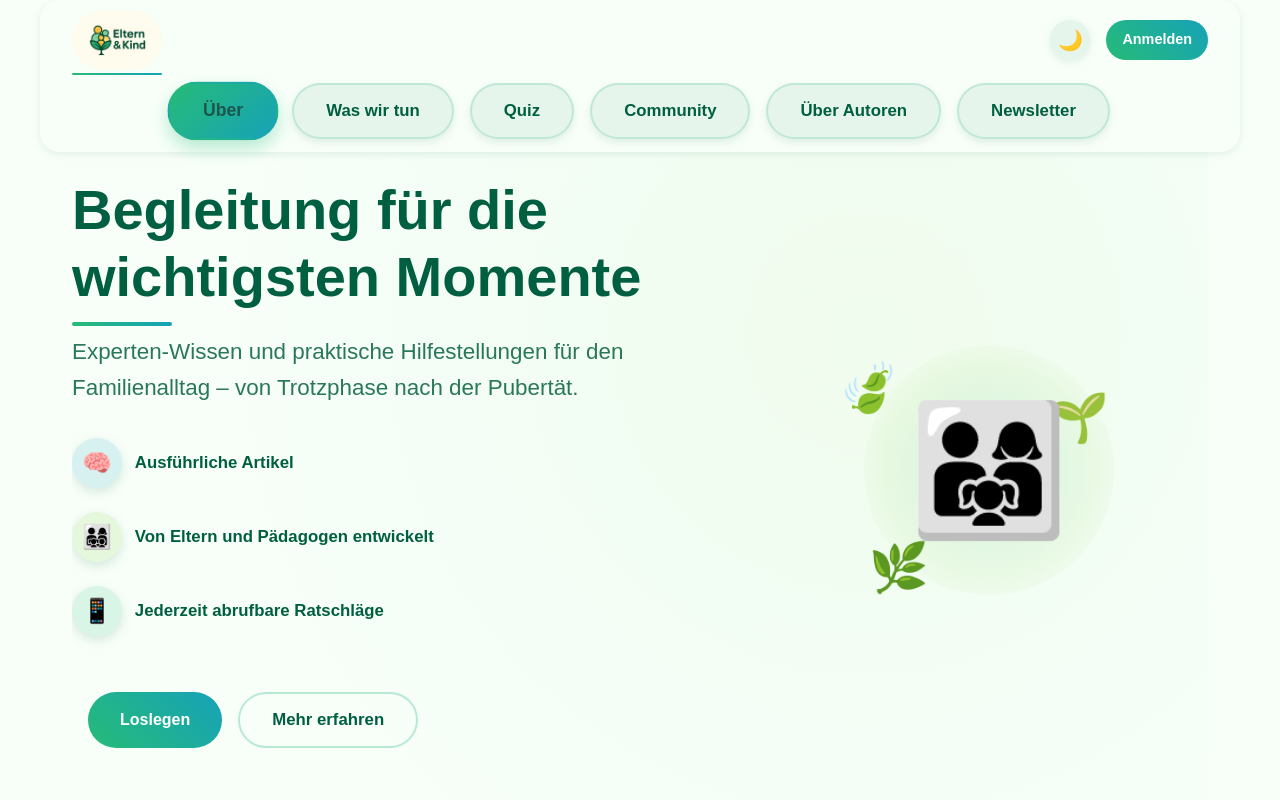
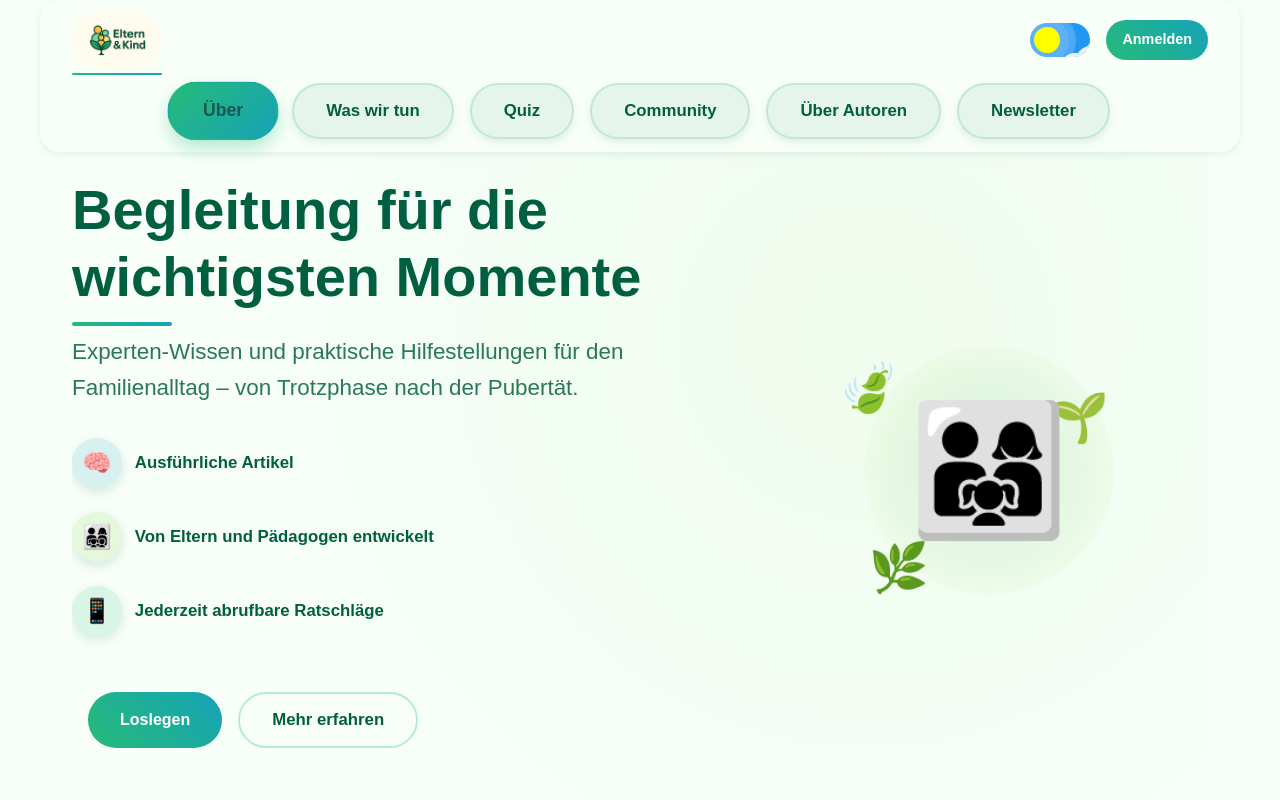
Before and after one commit to DoctorHinky/Final-Project-Frontend, a Vue app: page / in a window 1280 px wide. Shown: the top 800 px of the page. Built offline with nearby package versions, Linux system fonts and the light colour scheme.

Commit message:
Placholder Images addet in AuthorsSection

```diff
--- a/src/components/layout/AppHeader.vue
+++ b/src/components/layout/AppHeader.vue
@@ -119,6 +119,7 @@ export default defineComponent({
   justify-content: space-between;
   border-radius: 20px;
   border-radius: 20px;
+  user-select: none;
 
   @each $theme in ('light', 'dark') {
     .theme-#{$theme} & {
@@ -228,7 +229,7 @@ export default defineComponent({
           transform: scale(1.05);
           @include mixins.glow('green', 'medium', $theme);
           border-color: transparent;
-          transition: all 0.5s;
+          transition: 0.5s;
         }
 
         &:hover::before {
--- a/src/components/pages/LandingPage/Authors.vue
+++ b/src/components/pages/LandingPage/Authors.vue
@@ -20,6 +20,8 @@
 
 <script lang="ts">
 import { defineComponent } from 'vue';
+// Direkte Importe der Bilder
+import authorIcon1 from '@/assets/images/AuthorIcon1.jpg';
 
 export default defineComponent({
   name: 'AuthorsSection',
@@ -28,21 +30,21 @@ export default defineComponent({
       {
         id: 1,
         name: 'Max Mustermann',
-        image: '/images/authors/max.jpg',
+        image: authorIcon1,
         bio: 'Max ist ein erfahrener Autor mit einem Fokus auf Bildung und Erziehung.',
         specialties: ['Erziehungsratgeber', 'Lernmethoden']
       },
       {
         id: 2,
         name: 'Anna Beispiel',
-        image: '/images/authors/anna.jpg',
+        image: authorIcon1,
         bio: 'Anna schreibt leidenschaftlich über kreative Lernmethoden für Kinder.',
         specialties: ['Kreative Pädagogik', 'Montessori']
       },
       {
         id: 3,
         name: 'John Doe',
-        image: '/images/authors/john.jpg',
+        image: authorIcon1,
         bio: 'John ist Experte für digitale Bildung und innovative Technologien.',
         specialties: ['Digitale Bildung', 'Medienkompetenzen']
       }
@@ -150,8 +152,9 @@ export default defineComponent({
       .author-image {
         width: 100%;
         height: 100%;
-        object-fit: cover;
+        object-fit: contain;
         transition: transform map.get(vars.$transitions, default);
+        transform: scale(1.5);
       }
 
       &:hover .author-image {
--- a/src/components/ui/ThemeToggle.vue
+++ b/src/components/ui/ThemeToggle.vue
@@ -1,10 +1,70 @@
+<!-- src/components/ui/ThemeToggle.vue -->
 <template>
-  <div class="theme-toggle">
-    <button class="theme-toggle-button" title="Theme wechseln" @click="$emit('toggle')">
-      <span class="dark-icon" v-if="isLightTheme">🌙</span>
-      <span class="light-icon" v-else>☀️</span>
-    </button>
+  <label class="switch">
+    <input id="input" type="checkbox" :checked="!isLightTheme" @change="$emit('toggle')" />
+    <div class="slider round">
+      <div class="sun-moon">
+        <svg id="moon-dot-1" class="moon-dot" viewBox="0 0 100 100">
+          <circle cx="50" cy="50" r="50"></circle>
+        </svg>
+        <svg id="moon-dot-2" class="moon-dot" viewBox="0 0 100 100">
+          <circle cx="50" cy="50" r="50"></circle>
+        </svg>
+        <svg id="moon-dot-3" class="moon-dot" viewBox="0 0 100 100">
+          <circle cx="50" cy="50" r="50"></circle>
+        </svg>
+        <svg id="light-ray-1" class="light-ray" viewBox="0 0 100 100">
+          <circle cx="50" cy="50" r="50"></circle>
+        </svg>
+        <svg id="light-ray-2" class="light-ray" viewBox="0 0 100 100">
+          <circle cx="50" cy="50" r="50"></circle>
+        </svg>
+        <svg id="light-ray-3" class="light-ray" viewBox="0 0 100 100">
+          <circle cx="50" cy="50" r="50"></circle>
+        </svg>
+        <svg id="cloud-1" class="cloud-dark" viewBox="0 0 100 100">
+          <circle cx="50" cy="50" r="50"></circle>
+        </svg>
+        <svg id="cloud-2" class="cloud-dark" viewBox="0 0 100 100">
+          <circle cx="50" cy="50" r="50"></circle>
+        </svg>
+        <svg id="cloud-3" class="cloud-dark" viewBox="0 0 100 100">
+          <circle cx="50" cy="50" r="50"></circle>
+        </svg>
+        <svg id="cloud-4" class="cloud-light" viewBox="0 0 100 100">
+          <circle cx="50" cy="50" r="50"></circle>
+        </svg>
+        <svg id="cloud-5" class="cloud-light" viewBox="0 0 100 100">
+          <circle cx="50" cy="50" r="50"></circle>
+        </svg>
+        <svg id="cloud-6" class="cloud-light" viewBox="0 0 100 100">
+          <circle cx="50" cy="50" r="50"></circle>
+        </svg>
       </div>
+      <div class="stars">
+        <svg id="star-1" class="star" viewBox="0 0 20 20">
+          <path
+            d="M 0 10 C 10 10,10 10 ,0 10 C 10 10 , 10 10 , 10 20 C 10 10 , 10 10 , 20 10 C 10 10 , 10 10 , 10 0 C 10 10,10 10 ,0 10 Z"
+          ></path>
+        </svg>
+        <svg id="star-2" class="star" viewBox="0 0 20 20">
+          <path
+            d="M 0 10 C 10 10,10 10 ,0 10 C 10 10 , 10 10 , 10 20 C 10 10 , 10 10 , 20 10 C 10 10 , 10 10 , 10 0 C 10 10,10 10 ,0 10 Z"
+          ></path>
+        </svg>
+        <svg id="star-3" class="star" viewBox="0 0 20 20">
+          <path
+            d="M 0 10 C 10 10,10 10 ,0 10 C 10 10 , 10 10 , 10 20 C 10 10 , 10 10 , 20 10 C 10 10 , 10 10 , 10 0 C 10 10,10 10 ,0 10 Z"
+          ></path>
+        </svg>
+        <svg id="star-4" class="star" viewBox="0 0 20 20">
+          <path
+            d="M 0 10 C 10 10,10 10 ,0 10 C 10 10 , 10 10 , 10 20 C 10 10 , 10 10 , 20 10 C 10 10 , 10 10 , 10 0 C 10 10,10 10 ,0 10 Z"
+          ></path>
+        </svg>
+      </div>
+    </div>
+  </label>
 </template>
 
 <script lang="ts">
@@ -22,43 +82,288 @@ export default defineComponent({
 });
 </script>
 
-<style lang="scss">
-@use '@/style/base/variables' as vars;
-@use '@/style/base/mixins' as mixins;
-
-.theme-toggle {
-  display: inline-flex;
-  align-items: center;
-  justify-content: center;
-
-  .theme-toggle-button {
+<style lang="scss" scoped>
+.switch {
+  position: relative;
+  display: inline-block;
+  width: 60px;
+  height: 34px;
+}
+.switch #input {
+  opacity: 0;
+  width: 0;
+  height: 0;
+}
+.slider {
+  position: absolute;
+  cursor: pointer;
+  top: 0;
+  left: 0;
+  right: 0;
+  bottom: 0;
+  background-color: #2196f3;
+  -webkit-transition: 1.5s ease-in-out; /* Übergang mit sanfter Beschleunigung und Abbremsung */
+  transition: 1.5s ease-in-out;
+  z-index: 0;
+  overflow: hidden;
+}
+.sun-moon {
+  position: absolute;
+  content: "";
+  height: 26px;
+  width: 26px;
+  left: 4px;
+  bottom: 4px;
+  background-color: yellow;
+  -webkit-transition: 1.5s ease-in-out; /* Synchronisiert mit anderen Animationen */
+  transition: 1.5s ease-in-out;
+}
+#input:checked + .slider {
+  background-color: black;
+}
+#input:focus + .slider {
+  box-shadow: 0 0 1px #2196f3;
+}
+#input:checked + .slider .sun-moon {
+  -webkit-transform: translateX(26px);
+  -ms-transform: translateX(26px);
+  transform: translateX(26px);
+  background-color: white;
+  -webkit-animation: rotate-center 2s ease-in-out 0s both; /* Animation startet sofort mit dem Übergang */
+  animation: rotate-center 2s ease-in-out 0s both;
+}
+.moon-dot {
+  opacity: 0;
+  transition: 1.5s ease-in-out; /* Synchronisiert mit anderen Übergängen */
+  fill: gray;
+}
+#input:checked + .slider .sun-moon .moon-dot {
+  opacity: 1;
+  transition-delay: 0.3s; /* Leichte Verzögerung für fließenden Übergang */
+}
+.slider.round {
+  border-radius: 34px;
+}
+.slider.round .sun-moon {
+  border-radius: 50%;
+}
+#moon-dot-1 {
+  left: 10px;
+  top: 3px;
+  position: absolute;
+  width: 6px;
+  height: 6px;
+  z-index: 4;
+}
+#moon-dot-2 {
+  left: 2px;
+  top: 10px;
+  position: absolute;
+  width: 10px;
+  height: 10px;
+  z-index: 4;
+}
+#moon-dot-3 {
+  left: 16px;
+  top: 18px;
+  position: absolute;
+  width: 3px;
+  height: 3px;
+  z-index: 4;
+}
+#light-ray-1 {
+  left: -8px;
+  top: -8px;
+  position: absolute;
+  width: 43px;
+  height: 43px;
+  z-index: -1;
+  fill: white;
+  opacity: 10%;
+}
+#light-ray-2 {
+  left: -50%;
+  top: -50%;
+  position: absolute;
+  width: 55px;
+  height: 55px;
+  z-index: -1;
+  fill: white;
+  opacity: 10%;
+}
+#light-ray-3 {
+  left: -18px;
+  top: -18px;
+  position: absolute;
+  width: 60px;
+  height: 60px;
+  z-index: -1;
+  fill: white;
+  opacity: 10%;
+}
+.cloud-light {
+  position: absolute;
+  fill: #eee;
+  animation-name: cloud-move;
+  animation-duration: 12s;
+  animation-iteration-count: infinite;
+  animation-timing-function: ease-in-out; /* Sanftere Bewegung */
+  opacity: 0; /* Beginnt unsichtbar */
+  transition: opacity 1.5s ease-in-out; /* Übergang für Erscheinen/Verschwinden */
+}
+.cloud-dark {
+  position: absolute;
+  fill: #ccc;
+  animation-name: cloud-move;
+  animation-duration: 12s;
+  animation-iteration-count: infinite;
+  animation-delay: 1s;
+  animation-timing-function: ease-in-out; /* Sanftere Bewegung */
+  opacity: 0; /* Beginnt unsichtbar */
+  transition: opacity 1.5s ease-in-out; /* Übergang für Erscheinen/Verschwinden */
+}
+#input:not(:checked) + .slider .cloud-light {
+  opacity: 1; /* Sichtbar im Tagesmodus */
+}
+#input:checked + .slider .cloud-dark {
+  opacity: 1; /* Sichtbar im Nachtmodus */
+}
+#cloud-1 {
+  left: 30px;
+  top: 15px;
   width: 40px;
-    height: 40px;
-    border-radius: 50%;
-    border: none;
-    cursor: pointer;
-    font-size: 20px;
-    display: flex;
-    align-items: center;
-    justify-content: center;
-    transition: all map-get(vars.$transitions, default);
-
-    @each $theme in ('light', 'dark') {
-      .theme-#{$theme} & {
-        background-color: mixins.theme-color($theme, secondary-bg);
-        color: mixins.theme-color($theme, text-primary);
-        box-shadow: 0 2px 8px mixins.theme-color($theme, shadow-color);
-
-        &:hover {
-          transform: scale(1.1) rotate(15deg);
-          @include mixins.glow('teal', 'small', $theme);
+}
+#cloud-2 {
+  left: 44px;
+  top: 10px;
+  width: 20px;
+}
+#cloud-3 {
+  left: 18px;
+  top: 24px;
+  width: 30px;
+}
+#cloud-4 {
+  left: 36px;
+  top: 18px;
+  width: 40px;
+}
+#cloud-5 {
+  left: 48px;
+  top: 14px;
+  width: 20px;
+}
+#cloud-6 {
+  left: 22px;
+  top: 26px;
+  width: 30px;
+}
+@keyframes cloud-move {
+  0% {
+    transform: translateX(0px);
+  }
+  40% {
+    transform: translateX(4px);
+  }
+  80% {
+    transform: translateX(-4px);
+  }
+  100% {
+    transform: translateX(0px);
   }
 
-        &:active {
-          transform: scale(0.95);
+}
+.stars {
+  transform: translateY(-32px);
+  opacity: 0;
+  transition: 1.8s ease-in-out; /* Verlängerte Zeit für flüssigeren Übergang */
+}
+.star {
+  fill: white;
+  position: absolute;
+  -webkit-transition: 1.5s ease-in-out;
+  transition: 1.5s ease-in-out;
+  animation-name: star-twinkle;
+  animation-duration: 4s;
+  animation-iteration-count: infinite;
+}
+#input:checked + .slider .stars {
+  -webkit-transform: translateY(0);
+  -ms-transform: translateY(0);
+  transform: translateY(0);
+  opacity: 1;
+  transition-delay: 0.2s; /* Leichte Verzögerung für fließenderen Übergang */
+}
+#star-1 {
+  width: 20px;
+  top: 2px;
+  left: 3px;
+  animation-delay: 0.3s;
+}
+#star-2 {
+  width: 6px;
+  top: 16px;
+  left: 3px;
+}
+#star-3 {
+  width: 12px;
+  top: 20px;
+  left: 10px;
+  animation-delay: 0.6s;
+}
+#star-4 {
+  width: 18px;
+  top: 0px;
+  left: 18px;
+  animation-delay: 1.3s;
+}
+@keyframes star-twinkle {
+  0% {
+    transform: scale(1);
+  }
+  40% {
+    transform: scale(1.2);
+  }
+  80% {
+    transform: scale(0.8);
+  }
+  100% {
+    transform: scale(1);
   }
 }
+@keyframes rotate-center {
+  0% {
+    transform: translateX(26px) rotate(0);
+  }
+  100% {
+    transform: translateX(26px) rotate(360deg);
   }
 }
+
+/* Verbesserte Animation für weichen Übergang zwischen Tag und Nacht */
+@keyframes night-transition {
+  0% {
+    background-color: #2196f3;
+  }
+  100% {
+    background-color: black;
+  }
+}
+
+@keyframes day-transition {
+  0% {
+    background-color: black;
+  }
+  100% {
+    background-color: #2196f3;
+  }
+}
+
+#input:checked + .slider {
+  animation: night-transition 1.5s ease-in-out forwards;
+}
+
+#input:not(:checked) + .slider {
+  animation: day-transition 1.5s ease-in-out forwards;
 }
 </style>
```
Also changed, not shown: src/assets/images/AuthorIcon1.jpg (added). Lines whose indentation alone changed are shown as unchanged.
